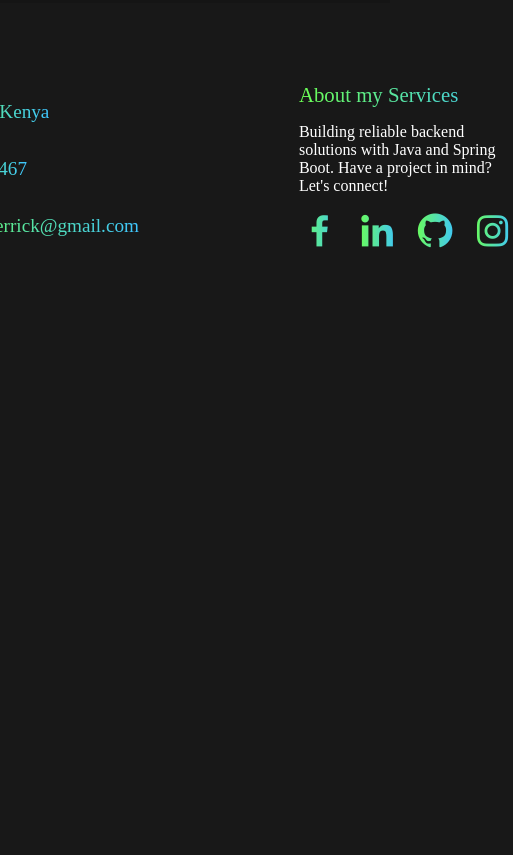
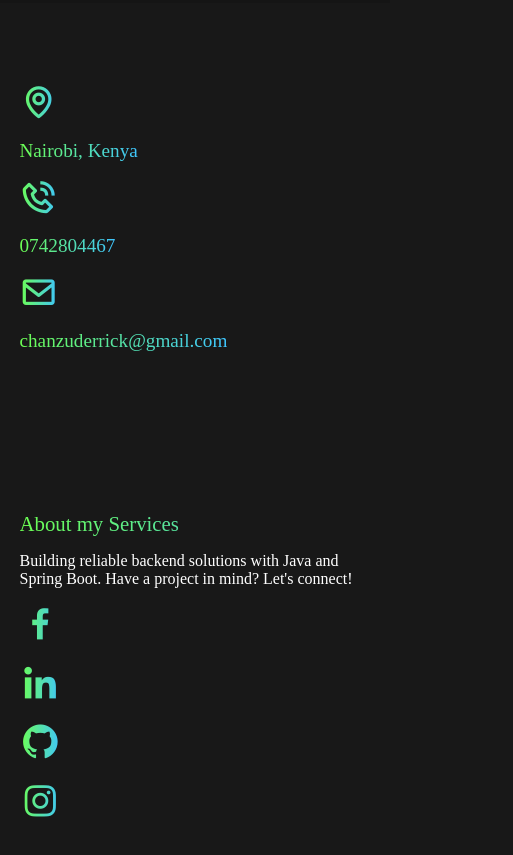
Before and after one commit to Chanzuderrick/derrickChanzu-portfolio, a plain HTML site: page index.html in a window 390 px wide. Shown: the part 4885-5740 px from the top of the page, 513 px wide, since content can reach past the window. Before the commit the page ends 5219 px from the top, so only its background shows below. Drawn offline with nearby package versions, Linux system fonts and the light colour scheme.

Commit message:
making changes to the footer

```diff
--- a/index.css
+++ b/index.css
@@ -543,3 +543,23 @@ footer{
     width: 100%;
   }
 }
+
+@media (max-width: 600px) {
+  footer {
+    flex-direction: column;
+    align-items: flex-start;
+    text-align: left;
+  }
+
+  .col-box,
+  .social-icons {
+    flex-direction: column;
+    align-items: flex-start;
+    gap: 1em;
+  }
+
+  .col-left,
+  .col-right {
+    width: 100%;
+  }
+}
```
